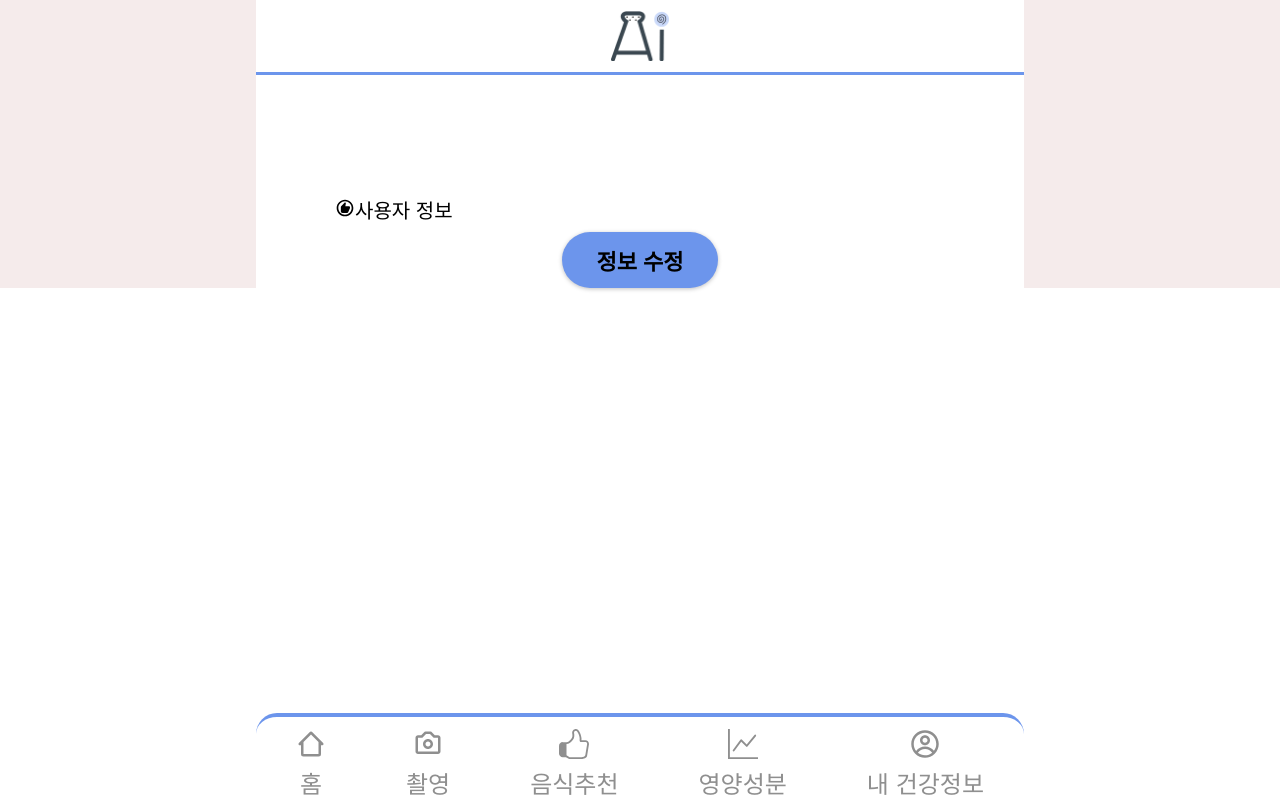
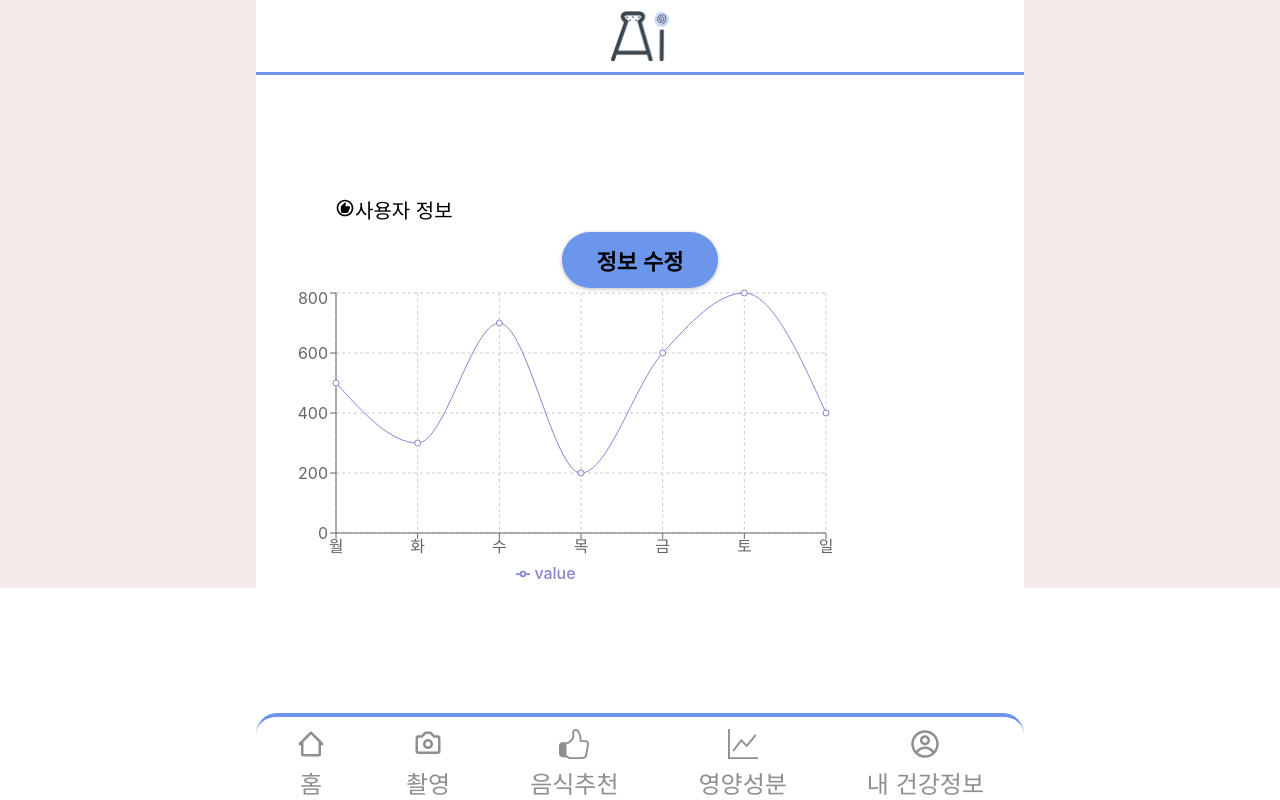
Before and after one commit to Capstone-AIjjadang/FE, a React (Create React App) app in the folder fe/: page /Graph in a window 1280 px wide. Built offline with nearby package versions, Linux system fonts and the light colour scheme.

Commit message:
[feat] 영양성분 그래프 구현
<rechart 컴포넌트 설치>
npm install recharts

```diff
--- a/fe/package.json
+++ b/fe/package.json
@@ -17,6 +17,7 @@
     "react-router-dom": "^6.18.0",
     "react-scripts": "5.0.1",
     "react-webcam": "^7.2.0",
+    "recharts": "^2.10.1",
     "web-vitals": "^2.1.4"
   },
   "scripts": {
--- a/fe/src/components/Graph.js
+++ b/fe/src/components/Graph.js
@@ -3,36 +3,25 @@ import Navigator from './Navigator';
 import style from '../css/My.module.css';
 import { MdOutlineAlarmOn, MdOutlineRecommend } from "react-icons/md";
 import { CircularProgress, CircularProgressWithLabel } from '@mui/material';
-import { Line } from 'react-chartjs-2';
+import { LineChart, Line, XAxis, YAxis, CartesianGrid, Tooltip, Legend } from 'recharts';
+
 
 const Graph = () => {
 
-    const data = {
-        labels: ['월', '화', '수', '목', '금', '토', '일'],
-        datasets: [
-          {
-            label: '데이터',
-            data: [500, 300, 700, 200, 600, 800, 400],
-            fill: false,
-            borderColor: 'rgb(75, 192, 192)',
-            tension: 0.1,
-          },
-        ],
-      };
+    const data = [
+        { day: '월', value: 500 },
+        { day: '화', value: 300 },
+        { day: '수', value: 700 },
+        { day: '목', value: 200 },
+        { day: '금', value: 600 },
+        { day: '토', value: 800 },
+        { day: '일', value: 400 },
+    ];
 
-      const options = {
-        scales: {
-          y: {
-            beginAtZero: true,
-            max: 1000,
-          },
-        },
-      };
-
-      const handleEditClick = () => {
+    const handleEditClick = () => {
         // 여기에 정보 수정 모달 또는 다른 수정 방법을 구현할 수 있습니다.
         alert('Edit button clicked!');
-      };
+    };
 
     return (
         <div className={style.container}>
@@ -47,6 +36,20 @@ const Graph = () => {
                     정보 수정
                 </button>
             </div>
+
+            <LineChart
+                width={600}
+                height={300}
+                data={data}
+                margin={{ top: 5, right: 30, left: 20, bottom: 5 }}
+                >
+                <CartesianGrid strokeDasharray="3 3" />
+                <XAxis dataKey="day" />
+                <YAxis />
+                <Tooltip />
+                <Legend />
+                <Line type="monotone" dataKey="value" stroke="#8884d8" activeDot={{ r: 8 }} />
+            </LineChart>
         </div>
     );
 };
```
Also changed, not shown: 1 other file (tests, documents, lock files or other folders).
